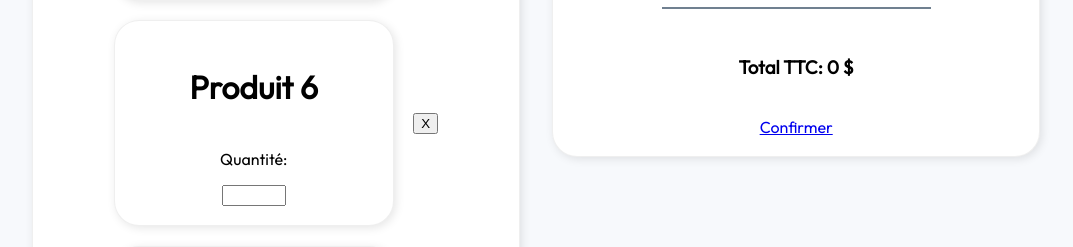
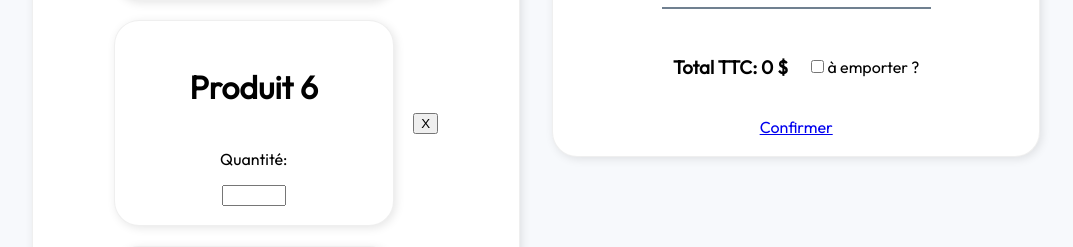
Before and after one commit to HugoFAURE99/restoweb, a PHP site: page /features/panier/panier.php in a window 1280 px wide. Shown: the part 1817-2064 px from the top of the page, without its empty margins (104-1177 px from the left). Run offline with PHP 8.4, Linux system fonts and the light colour scheme.

Commit message:
cart added checkbox to and css adjust

```diff
--- a/src/features/panier/panier.css
+++ b/src/features/panier/panier.css
@@ -28,6 +28,14 @@
     gap: 1.2rem;
 
 }
+
+
+.check_box_container {
+    display: flex;
+    flex-direction: row;
+    align-items: center;
+}
+
 
 .product_list_container {
     width: 100%;
@@ -74,7 +82,7 @@
 
 .cart_total_container{
     display: flex ;
-
+    gap: 1.2rem;
 }
 
 table {
--- a/src/features/panier/panier.php
+++ b/src/features/panier/panier.php
@@ -63,6 +63,11 @@
                 $total = 0;
                     echo " <h3> Total TTC: " . $total . " $</h3>";
                 ?>
+                <div class='check_box_container'>
+                    <input type="checkbox" name="check" value="true">
+                    <label for="check">à emporter ?</label>
+                </div>
+
             </div>
             <a href="../payer/payer.php">Confirmer</a>
         </div>
```
